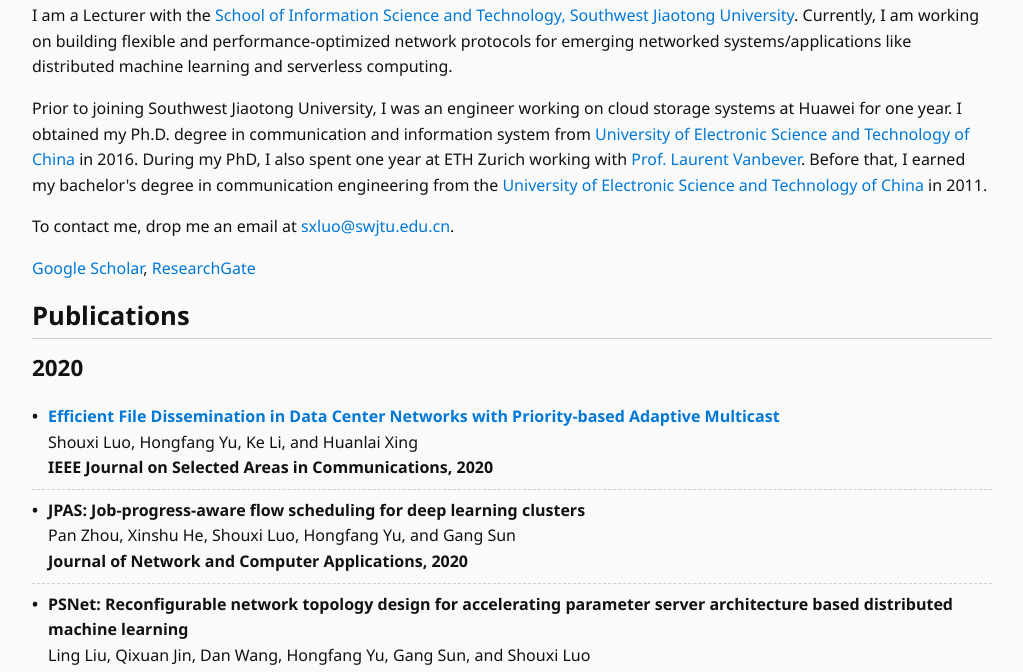
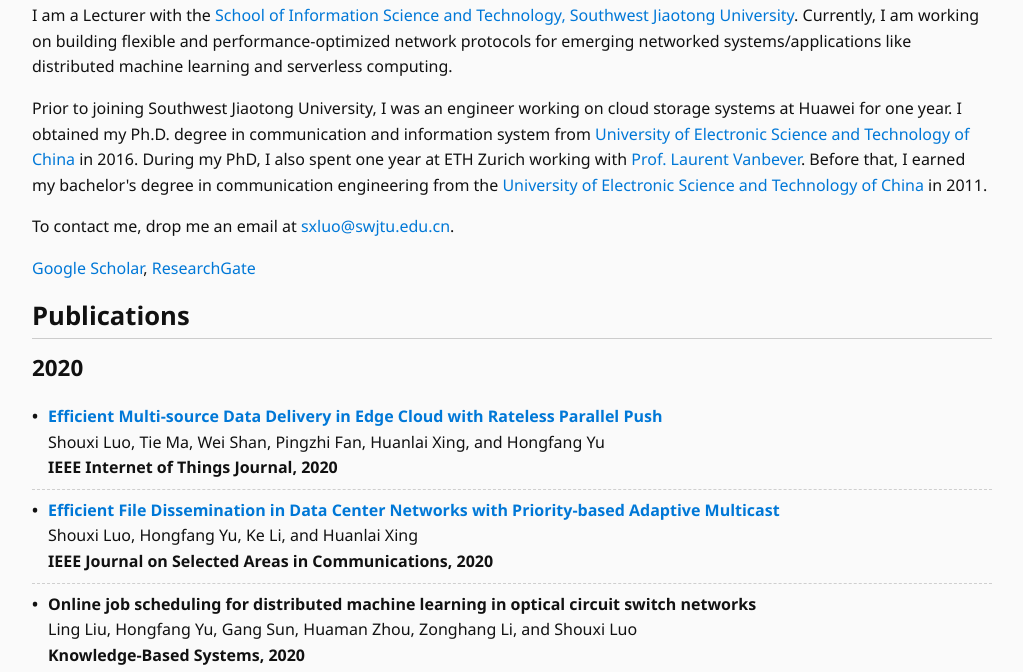
Before and after one commit to shouxi/shouxi.github.io, a plain HTML site: page index.html in a window 1280 px wide. Shown: the part 85-757 px from the top of the page, without its empty margins (128-1151 px from the left). Drawn offline with Linux system fonts and the light colour scheme.

Commit message:
add iotj-ppush

```diff
--- a/index.html
+++ b/index.html
@@ -36,7 +36,7 @@
 <meta property="og:url" content="https://shouxi.name/" />
 <meta property="og:description" content="Shouxi Luo&#8217;s Homepage." />
 <meta property="article:published_time" content="2020-02-11" />
-<meta property="article:modified_time" content="2020-04-27" />
+<meta property="article:modified_time" content="2020-05-19" />
 <meta name="twitter:card" content="summary" />
 <meta name="twitter:title" content="Shouxi Luo" />
 <meta name="twitter:description" content="Shouxi Luo&#8217;s Homepage." />
@@ -51,7 +51,7 @@
 <div class="gl-main" role="main">
 <div id="post-metadata">
 <h1>Shouxi Luo <!--span aria-hidden="true"> (</span><span lang="zh-CN">xx</span><span aria-hidden="true">)</span--></h1>
-<!--div class="gl-entry-metadata-box"><div class="dateline">As of 27 April 2020</div></div-->
+<!--div class="gl-entry-metadata-box"><div class="dateline">As of 19 May 2020</div></div-->
 </div>
 <article id="post-content" class="gl-suppress-deco">
 <!--figure class="gl-page-background gl-float-right" style="text-align: center;"><img src="./assets/images/hero-image.png" alt="A photo of Shouxi Luo" width="160" height="160" style="max-width: 160px;" /></figure-->
@@ -78,10 +78,20 @@ tgt.removeAttribute('class');
 <h2>Publications</h2>
 <h3>2020</h3>
 <div class="gl-bibtex-bst-bio">
-<div class="gl-bibtex-entry" id="bibitem_jsac20-pam">
+<div class="gl-bibtex-entry" id="bibitem_iotj20-ppush">
+<div class="gl-bibtex-entry-title"><span class="gl-bibtex-entry-bullet" aria-label="bullet symbol">&#8226; </span><a href="./publications/iotj20-ppush.pdf" rel="nofollow">Efficient Multi-source Data Delivery in Edge Cloud with Rateless Parallel Push</a></div>
+<div class="gl-bibtex-entry-authors">Shouxi Luo, Tie Ma, Wei Shan, Pingzhi Fan, Huanlai Xing, and Hongfang Yu</div>
+<div class="gl-bibtex-entry-info"><span class="gl-bibtex-entry-venue">IEEE Internet of Things Journal, 2020</span></div>
+</div>
+<div class="gl-bibtex-entry gl-bibtex-notfirstentry" id="bibitem_jsac20-pam">
 <div class="gl-bibtex-entry-title"><span class="gl-bibtex-entry-bullet" aria-label="bullet symbol">&#8226; </span><a href="./publications/jsac20-pam.pdf" rel="nofollow">Efficient File Dissemination in Data Center Networks with Priority-based Adaptive Multicast</a></div>
 <div class="gl-bibtex-entry-authors">Shouxi Luo, Hongfang Yu, Ke Li, and Huanlai Xing</div>
 <div class="gl-bibtex-entry-info"><span class="gl-bibtex-entry-venue">IEEE Journal on Selected Areas in Communications, 2020</span></div>
+</div>
+<div class="gl-bibtex-entry gl-bibtex-notfirstentry" id="bibitem_LIU2020106002">
+<div class="gl-bibtex-entry-title"><span class="gl-bibtex-entry-bullet" aria-label="bullet symbol">&#8226; </span><a>Online job scheduling for distributed machine learning in optical circuit switch networks</a></div>
+<div class="gl-bibtex-entry-authors">Ling Liu, Hongfang Yu, Gang Sun, Huaman Zhou, Zonghang Li, and Shouxi Luo</div>
+<div class="gl-bibtex-entry-info"><span class="gl-bibtex-entry-venue">Knowledge-Based Systems, 2020</span></div>
 </div>
 <div class="gl-bibtex-entry gl-bibtex-notfirstentry" id="bibitem_jnca20-jpas">
 <div class="gl-bibtex-entry-title"><span class="gl-bibtex-entry-bullet" aria-label="bullet symbol">&#8226; </span><a>JPAS: Job-progress-aware flow scheduling for deep learning clusters</a></div>
@@ -101,7 +111,7 @@ tgt.removeAttribute('class');
 </div><h3>2019</h3>
 <div class="gl-bibtex-bst-bio">
 <div class="gl-bibtex-entry" id="bibitem_ieeesj19-msctree">
-<div class="gl-bibtex-entry-title"><span class="gl-bibtex-entry-bullet" aria-label="bullet symbol">&#8226; </span><a href="./publications/ieeesj19-dcn-multicast-tree.pdf" rel="nofollow">Near-Optimal Multicast Tree Construction in Leaf-Spine Data Center Networks</a></div>
+<div class="gl-bibtex-entry-title"><span class="gl-bibtex-entry-bullet" aria-label="bullet symbol">&#8226; </span><a href="./publications/jsyst19-msctree.pdf" rel="nofollow">Near-Optimal Multicast Tree Construction in Leaf-Spine Data Center Networks</a></div>
 <div class="gl-bibtex-entry-authors">Shouxi Luo, Huanlai Xing, and Ke Li</div>
 <div class="gl-bibtex-entry-info"><span class="gl-bibtex-entry-venue">IEEE Systems Journal, 2019</span></div>
 </div>
```
Also changed, not shown: 4 other files.
